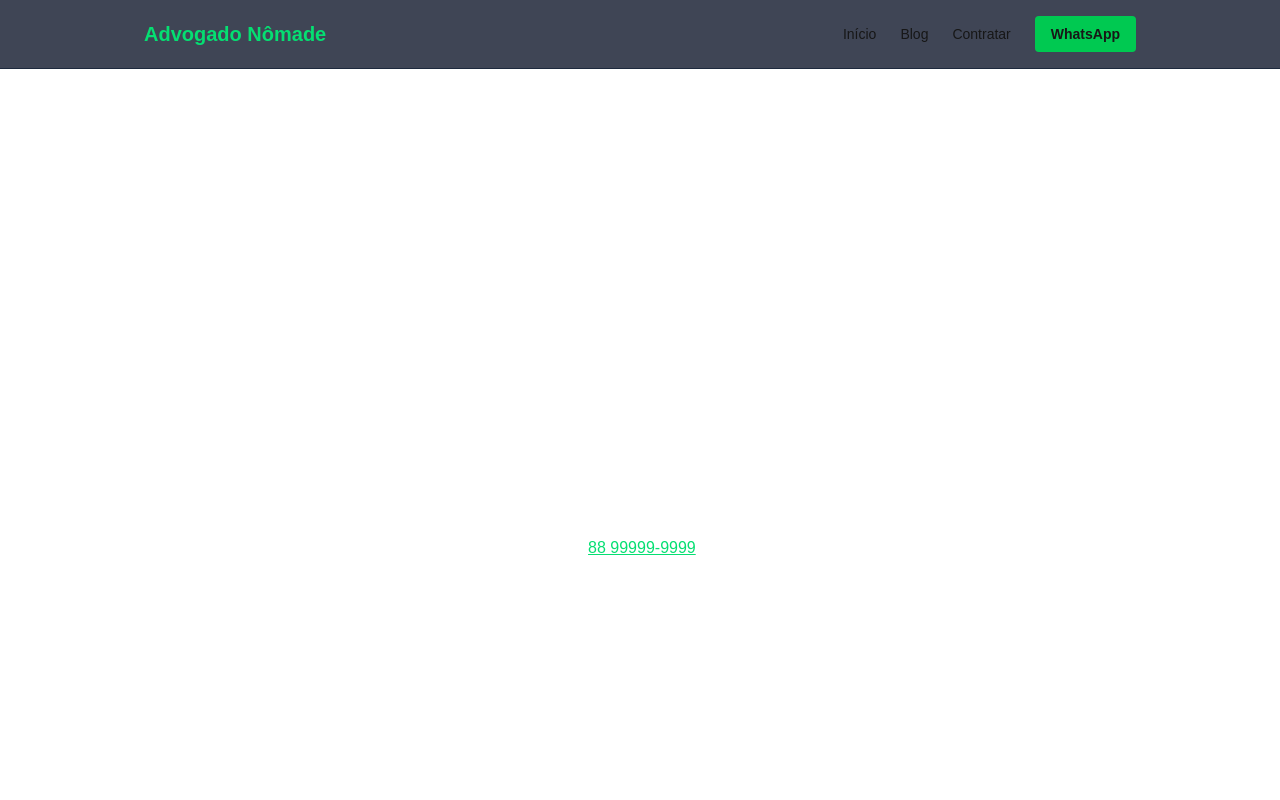
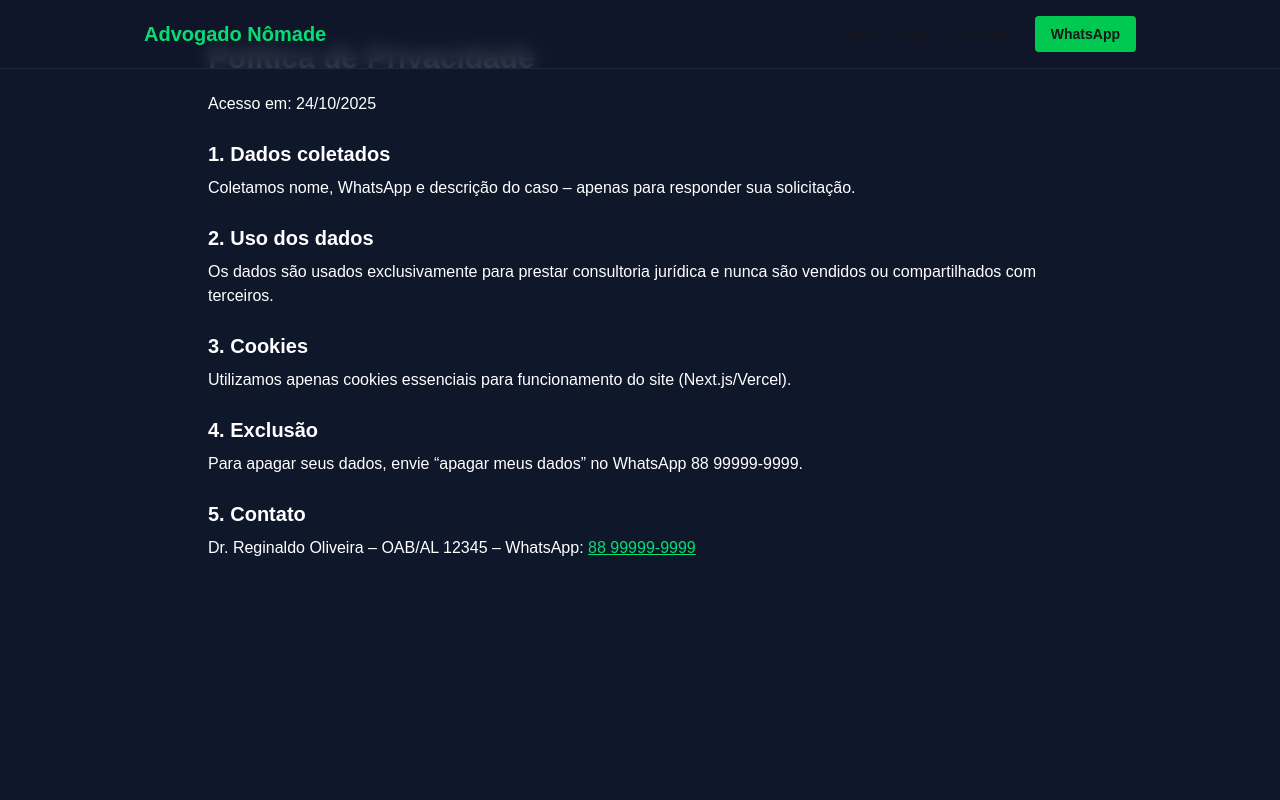
Before and after one commit to mestrereginaldo-site/advogadonomade1, a Next.js app: page /politica-de-privacidade in a window 1280 px wide. Shown: the top 800 px of the page. Built offline with nearby package versions, Linux system fonts and the light colour scheme.

Commit message:
Update page.tsx

```diff
--- a/app/politica-de-privacidade/page.tsx
+++ b/app/politica-de-privacidade/page.tsx
@@ -1,11 +1,10 @@
 // app/politica-de-privacidade/page.tsx
 export default function Politica() {
   return (
-    <div className="max-w-4xl mx-auto px-4 py-10 text-white">
+    <main className="min-h-screen bg-slate-900 text-white">
+      <div className="max-w-4xl mx-auto px-4 py-10">
         <h1 className="text-3xl font-bold mb-4">Política de Privacidade</h1>
-      <p className="mb-4">
-        Acesso em: {new Date().toLocaleDateString("pt-BR")}
-      </p>
+        <p className="mb-4">Acesso em: {new Date().toLocaleDateString("pt-BR")}</p>
 
         <h2 className="text-xl font-semibold mt-6 mb-2">1. Dados coletados</h2>
         <p className="mb-4">
@@ -35,5 +34,6 @@ export default function Politica() {
           </a>
         </p>
       </div>
+    </main>
   );
 }
```
Lines whose indentation alone changed are shown as unchanged.
